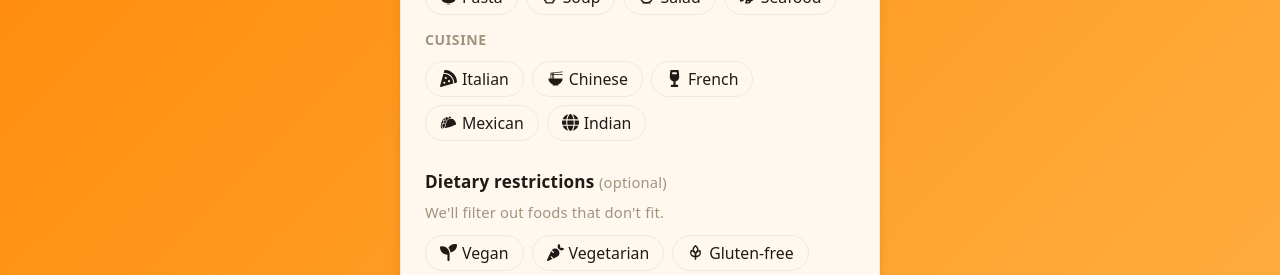
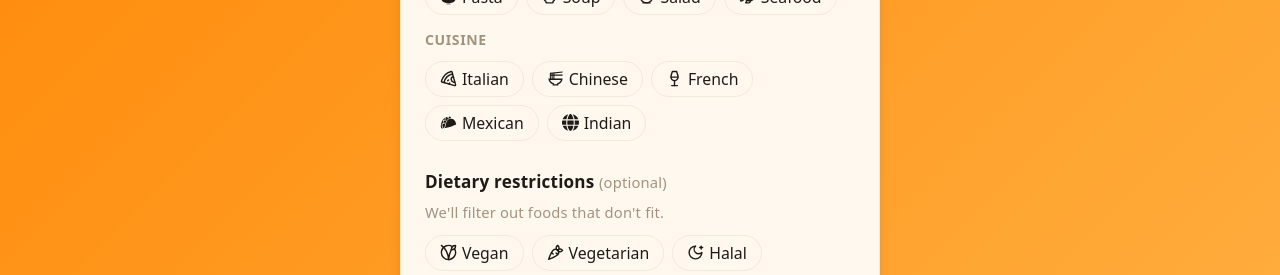
Before and after one commit to xtaja/DragonHack2026, a React (Vite) app in the folder dragonhack26-app/: page / in a window 1280 px wide. Shown: the part 525-800 px from the top of the page. Built offline with nearby package versions, Linux system fonts and the light colour scheme; no server answers.

Commit message:
Icon changes

```diff
--- a/dragonhack26-app/src/App.css
+++ b/dragonhack26-app/src/App.css
@@ -489,8 +489,10 @@ button { cursor: pointer; }
 }
 
 .swipe-tag--muted {
-  background: rgba(255,255,255,0.22);
-  color: #fff;
+  background: var(--text);
+  border-color: var(--bg);
+  color: var(--bg);
+  font-weight: 600;
 }
 
 .swipe-card__name {
@@ -590,11 +592,23 @@ button { cursor: pointer; }
 
 .swipe-btn:active { transform: scale(0.93); }
 
-.swipe-btn--skip { border-color: #fca5a5; }
-.swipe-btn--skip:hover { border-color: #ef4444; background: rgba(239,68,68,0.08); }
+.swipe-btn--skip {
+  color: var(--accent);
+  background: var(--accent-bg);
+  border: 1.5px solid var(--accent-border);
+  border-radius: 999px;
+  /*transition: transform 0.2s ease, background 0.2s ease, border-color 0.2s ease;*/
+}
 
-.swipe-btn--like { border-color: #86efac; }
-.swipe-btn--like:hover { border-color: #22c55e; background: rgba(34,197,94,0.08); }
+.swipe-btn--skip:hover {
+  transform: scale(1.1);
+}
+
+.swipe-btn--like { color: var(--accent);
+  background: var(--accent-bg);
+  border: 1.5px solid var(--accent-border);
+  border-radius: 999px; }
+.swipe-btn--like:hover {  transform: scale(1.1);}
 
 /* ── Loading spinner ──────────────────────────────────────── */
 .swipe-spinner {
@@ -832,10 +846,12 @@ button { cursor: pointer; }
 
 /* ── Detail button ────────────────────────────────────────── */
 .swipe-btn--detail {
-  border-color: #93c5fd;
-  font-size: 1.3rem;
+  color: var(--text);
+  background: var(--bg);
+  border: 1.5px solid var(--text);
+  border-radius: 999px;
 }
-.swipe-btn--detail:hover { border-color: #3b82f6; background: rgba(59,130,246,0.08); }
+.swipe-btn--detail:hover { transform: scale(1.1); }
 
 /* ── Room code display ────────────────────────────────────── */
 .room-code-row {
--- a/dragonhack26-app/src/index.css
+++ b/dragonhack26-app/src/index.css
@@ -1,5 +1,5 @@
 :root {
-  --text: #A2937F;
+  --text: #a2937f;
   --text-light: #f4e8da;
   --text-h: #1e1b17;
   --gradientbg:linear-gradient(135deg, #ff8400, #ffb347);
@@ -9,7 +9,7 @@
   --accent: #ff8400;
   --accent-bg: rgba(255, 132, 0, 0.1);
   --accent-border: rgba(255, 132, 0, 0.5);
-  --social-bg: rgba(161, 147, 127, 0.5);
+  --social-bg: rgb(162, 147, 127, 0.2);
   --shadow: rgba(0, 0, 0, 0.1) 0 10px 15px -3px, rgba(0, 0, 0, 0.05) 0 4px 6px -2px;
 
   --sans: system-ui, 'Segoe UI', Roboto, sans-serif;
--- a/dragonhack26-app/src/pages/SetupPage.jsx
+++ b/dragonhack26-app/src/pages/SetupPage.jsx
@@ -23,8 +23,8 @@ import {
   GiNoodles,
   GiTacos,
 } from 'react-icons/gi'
-import { LuCandy, LuSalad, LuFish} from 'react-icons/lu'
-import { MdRamenDining } from 'react-icons/md'
+import { LuCandy, LuSalad, LuFish, LuPizza, LuWine, LuVegan, LuCarrot, LuNutOff, LuMilkOff, LuWheatOff, LuMoonStar, LuX} from 'react-icons/lu'
+import { MdOutlineRamenDining } from 'react-icons/md'
 import { TbSalt, TbPepper, TbWheat, TbSoup, TbMilk, TbNut } from 'react-icons/tb'
 import PreferenceChip from '../components/PreferenceChip'
 import useAppStore from '../store/useAppStore'
@@ -50,9 +50,9 @@ const PREFERENCE_GROUPS = [
   {
     label: 'Cuisine',
     options: [
-      { label: 'Italian', Icon: FaPizzaSlice },
-      { label: 'Chinese', Icon: MdRamenDining },
-      { label: 'French', Icon: FaWineGlass },
+      { label: 'Italian', Icon: LuPizza },
+      { label: 'Chinese', Icon: MdOutlineRamenDining },
+      { label: 'French', Icon: LuWine },
       { label: 'Mexican', Icon: GiTacos },
       { label: 'Indian', Icon: FaGlobe },
     ],
@@ -60,12 +60,12 @@ const PREFERENCE_GROUPS = [
 ]
 
 const RESTRICTIONS = [
-  { label: 'Vegan', Icon: FaSeedling },
-  { label: 'Vegetarian', Icon: FaCarrot },
-  { label: 'Gluten-free', Icon: TbWheat },
-  { label: 'Nut Allergy', Icon: GiPeanut },
-  { label: 'Lactose-free', Icon: TbMilk },
-  { label: 'Halal', Icon: FaMosque },
+  { label: 'Vegan', Icon: LuVegan },
+  { label: 'Vegetarian', Icon: LuCarrot },
+  { label: 'Halal', Icon: LuMoonStar },
+  { label: 'Gluten-free', Icon: LuWheatOff },
+  { label: 'Nut Allergy', Icon: LuNutOff },
+  { label: 'Lactose-free', Icon: LuMilkOff },
 ]
 
 export default function SetupPage() {
@@ -188,7 +188,7 @@ export default function SetupPage() {
               {dislikes.map((d) => (
                 <button key={d} type="button" className="chip chip--dislike chip--dislike-remove" onClick={() => removeDislike(d)}>
                   <span>{d}</span>
-                  <FaCartShopping size={14} aria-hidden />
+                  <LuX size={14} aria-hidden />
                 </button>
               ))}
             </div>
--- a/dragonhack26-app/src/pages/SwipePage.jsx
+++ b/dragonhack26-app/src/pages/SwipePage.jsx
@@ -7,7 +7,7 @@ import {
   HiOutlineInformationCircle,
 } from 'react-icons/hi2'
 import { MdRestaurant } from 'react-icons/md'
-import { FaXmark } from 'react-icons/fa6'
+import { FaHeart,FaHeartBroken, FaInfo } from 'react-icons/fa'
 import { TbLoader2, TbMoodSad } from 'react-icons/tb'
 import SwipeCard from '../components/SwipeCard'
 import FoodDetail from '../components/FoodDetail'
@@ -124,13 +124,13 @@ export default function SwipePage() {
 
         <div className="swipe-actions">
           <button type="button" className="swipe-btn swipe-btn--skip" onClick={handleSkip} aria-label="Skip">
-            <FaXmark size={26} aria-hidden />
+            <FaHeartBroken size={26} aria-hidden />
           </button>
           <button type="button" className="swipe-btn swipe-btn--detail" onClick={() => setShowDetail(true)} aria-label="Details">
-            <HiOutlineInformationCircle size={28} aria-hidden />
+            <FaInfo size={28} aria-hidden />
           </button>
           <button type="button" className="swipe-btn swipe-btn--like" onClick={() => handleLike(topFood)} aria-label="Like">
-            <HiOutlineHeart size={28} aria-hidden />
+            <FaHeart size={28} aria-hidden />
           </button>
         </div>
       </div>
```
